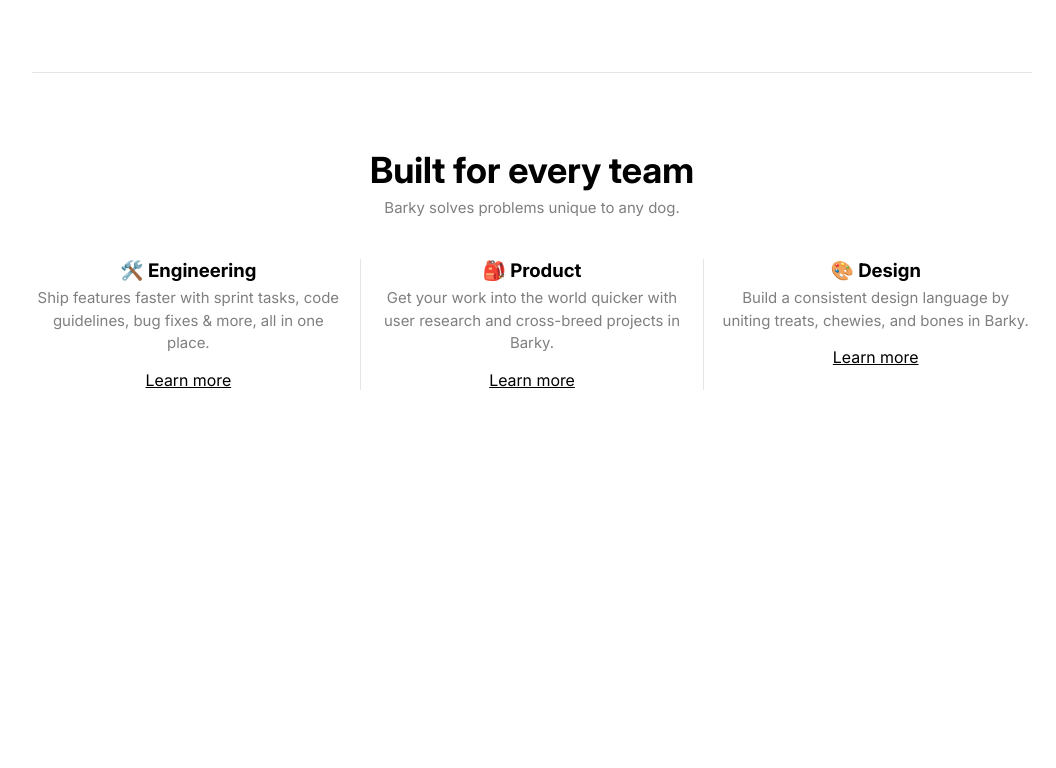
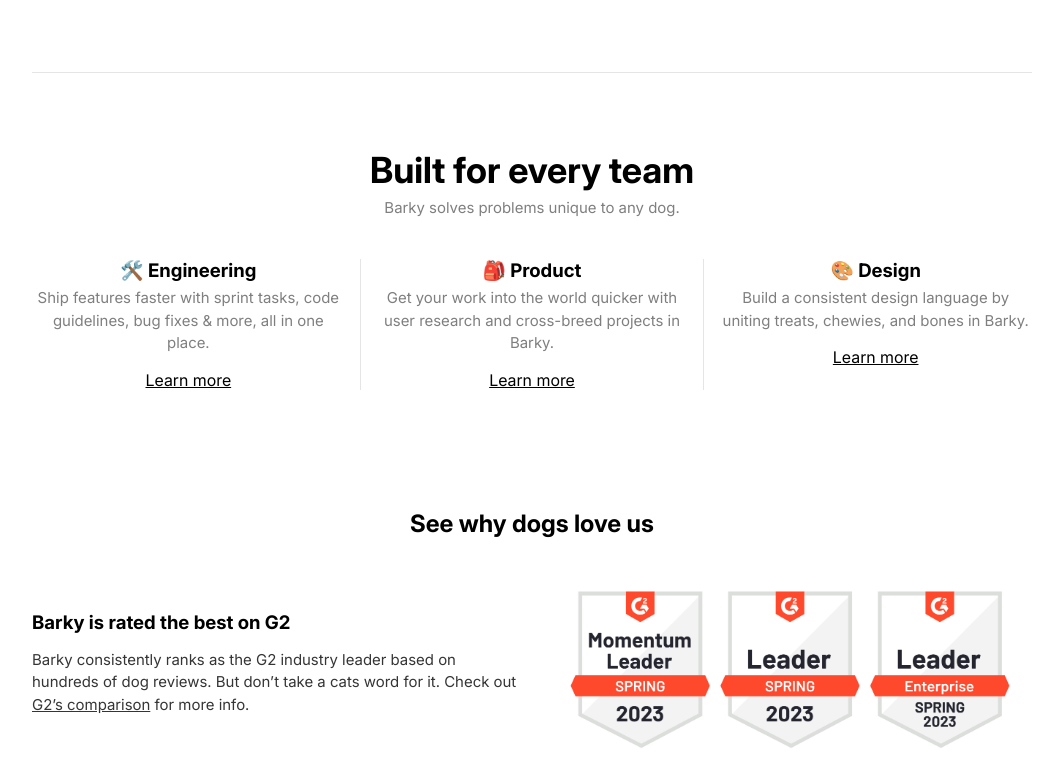
Before and after one commit to Zahra-013/Projekt, a plain HTML site: page index.html in a window 1280 px wide. Shown: the part 4739-5507 px from the top of the page, without its empty margins (108-1164 px from the left). Before the commit the page ends 5154 px from the top, so only its background shows below. Drawn offline with Linux system fonts and the light colour scheme.

Commit message:
Add first part of stats section

```diff
--- a/index.html
+++ b/index.html
@@ -209,6 +209,19 @@
                 </div>
             </div>
         </div>
+
+        <div id="stats">
+            <h2>See why dogs love us</h2>
+
+            <div id="ratings">
+                <div>
+                    <h3>Barky is rated the best on G2</h3>
+                    <p>Barky consistently ranks as the G2 industry leader based on hundreds of dog reviews. But don’t
+                        take a cats word for it. Check out <a href="#" id="link">G2’s comparison</a> for more info.</p>
+                </div>
+                <img src="material/badges.png" id="badges">
+            </div>
+        </div>
     </main>
 </body>
 
--- a/styles.css
+++ b/styles.css
@@ -322,3 +322,44 @@ main {
 .problem a:hover {
     color: #087fe7;
 }
+
+#stats {
+    margin-top: 75px;
+    display: flex;
+    flex-direction: column;
+    align-items: center;
+}
+
+#ratings {
+    margin-top: 15px;
+    display: grid;
+    grid-template-columns: 1fr 1fr;
+    gap: 30px;
+}
+
+#ratings div {
+    display: flex;
+    flex-direction: column;
+    justify-content: center;
+}
+
+#ratings h3 {
+    margin: 0;
+}
+
+#ratings p {
+    font-size: 15px;
+    line-height: 1.5;
+    color: #353535;
+}
+
+#ratings a {
+    color: #353535;
+    margin-top: 6px;
+    font-size: 15px;
+    line-height: 1.5;
+}
+
+#badges {
+    width: 100%;
+}
```
